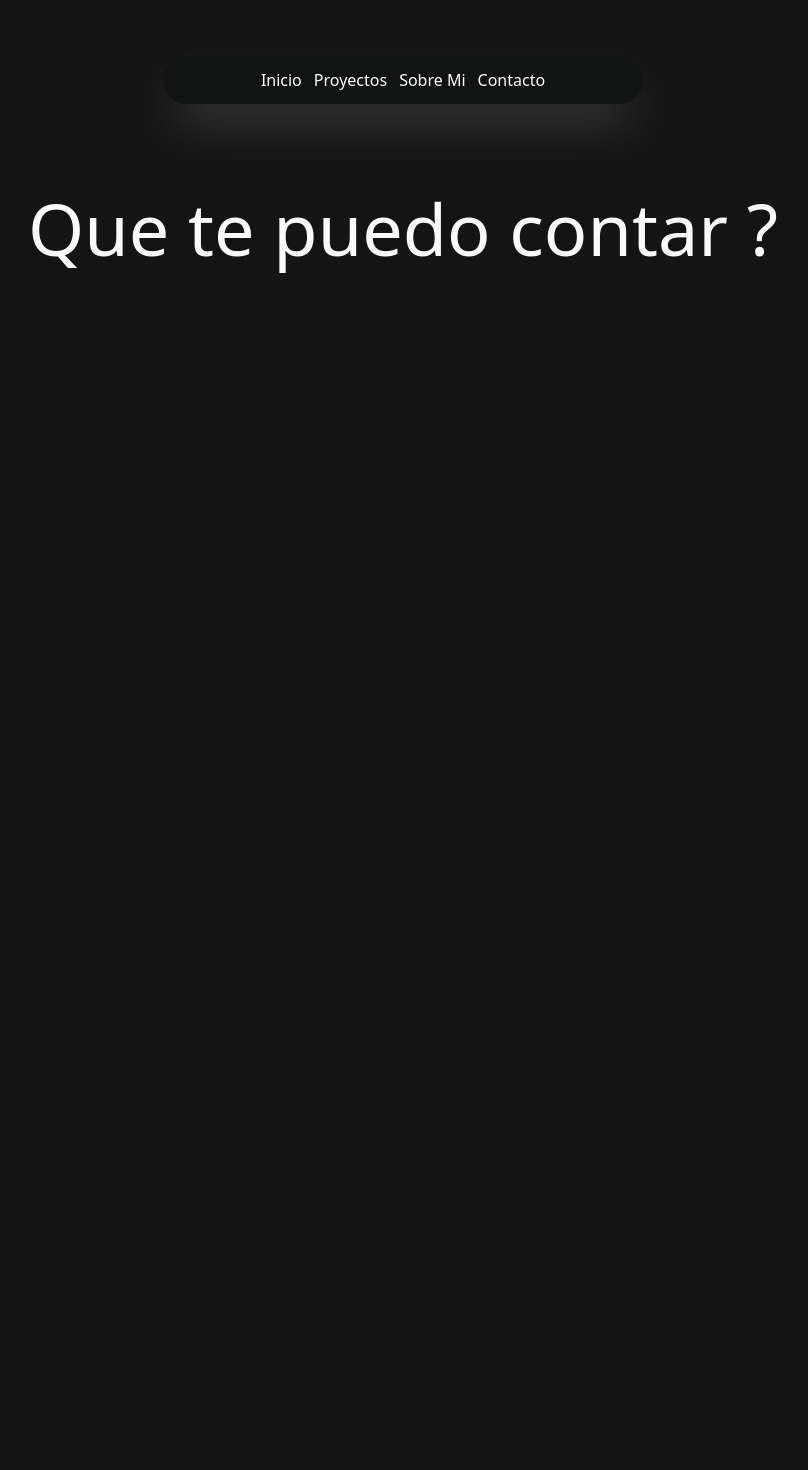
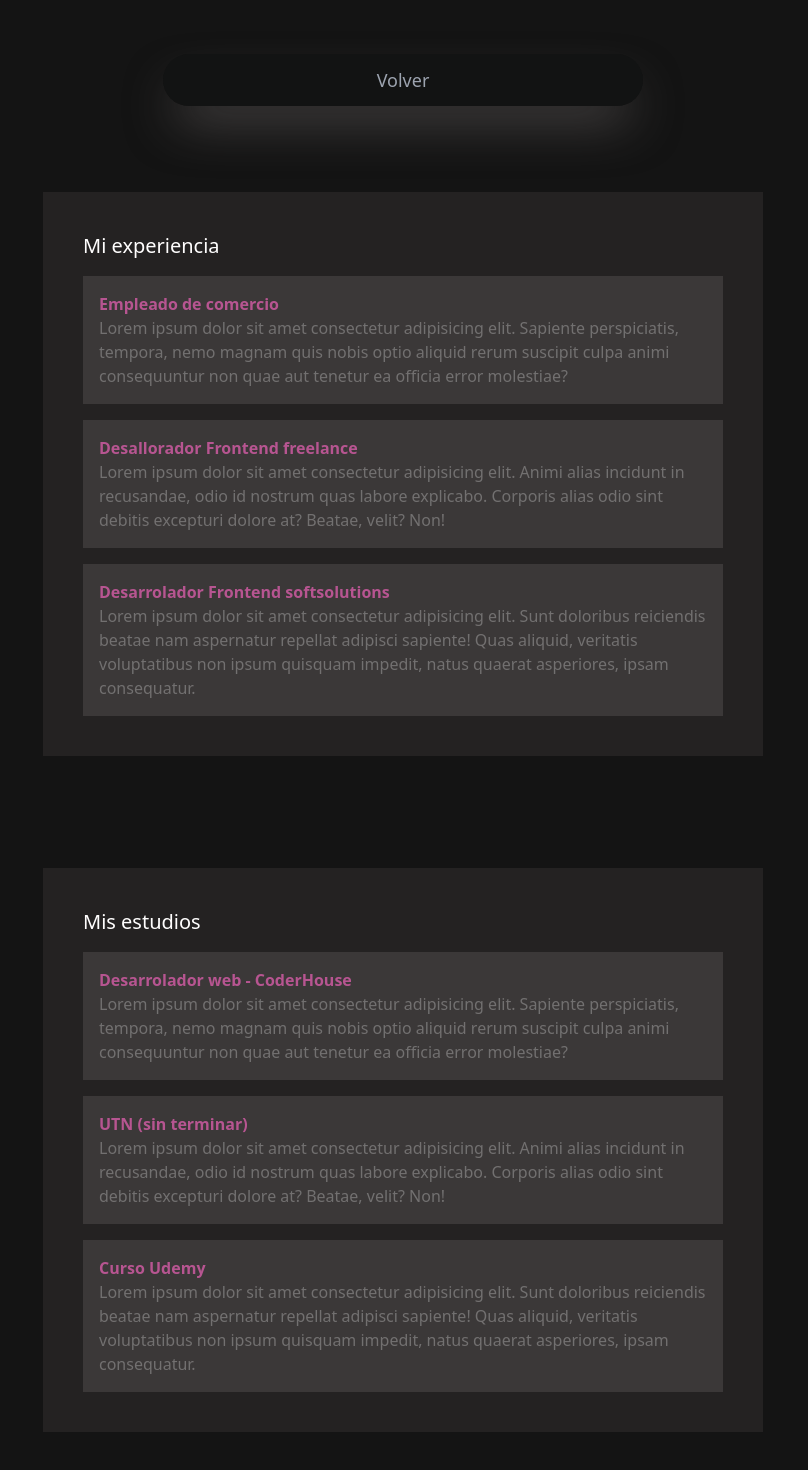
Before and after one commit to agussanchz/portfolio, a Next.js app: page /sobre-mi in a window 1280 px wide. Shown: the top 1470 px of the page, without its empty margins (237-1045 px from the left). Before the commit the page ends 800 px from the top, so only its background shows below. Built offline with nearby package versions, Linux system fonts and the light colour scheme.

Commit message:
nuevo diseño y funcionalidades

```diff
--- a/src/app/layout.jsx
+++ b/src/app/layout.jsx
@@ -8,8 +8,8 @@ export const metadata = {
 export default function RootLayout({ children }) {
   return (
     <html lang="es">
-      <body className="bg-[#141414] h-screen w-screen">
-        <main className='flex flex-col justify-center items-center text-slate-50'>
+      <body className="bg-[#141414] text-[#fffefe]">
+        <main>
           {children}
         </main>
       </body>
--- a/src/app/page.jsx
+++ b/src/app/page.jsx
@@ -3,8 +3,9 @@ import Link from "next/link";
 
 export default function Home() {
   return (
-    <main className="h-screen w-screen flex justify-center items-center">
-      <section className=" flex flex-col justify-center items-center p-20 rounded-2xl shadow-2xl shadow-[#524e4e]  gap-10 w-[50rem] h-auto text-[#FFFFFF]  bg-[#131414eb]">
+    <main>
+      <section className="h-screen lg:w-1/2 lg:py-24 lg:px-24 lg:fixed left-0 top-0 flex justify-center  text-white">
+        <article className="flex flex-col justify-center items-center p-20 rounded-2xl shadow-2xl shadow-[#524e4e]  gap-10 w-[50rem] h-auto text-[#FFFFFF]  bg-[#131414eb]">
           <div className="flex flex-col gap-2 justify-center items-center">
             <Image
               src={'/imgAvatar.jpg'}
@@ -17,16 +18,40 @@ export default function Home() {
             <h2 className="font-bold text-7xl">Agustin Sanchez</h2>
             <p className="text-xl">Frontend Developer -  <Link className="text-[#b75591]" href={'https://www.linkedin.com/in/agussanchz/'} target="blank">@agussanchz</Link></p>
           </div>
-        <div className="flex justify-center items-center gap-10 rounded-3xl shadow-2xl shadow-[#524e4e]  w-[30rem] h-20 text-[#FFFFFF] bg-[#131414eb] ">
-          <div className="text-center hover:scale-110 cursor-pointer ">
-            <Link href={'/proyectos'} className="text-xl font-bold ">Proyectos</Link>
+        </article>
+      </section>
+
+      <section className=" lg:w-1/2 lg:py-24 lg:px-5 lg:absolute right-0 top-0 flex flex-col  gap-20 ">
+        <div className="bg-[#292727ca] w-[45rem] flex flex-col p-10 gap-2 ">
+          <h2 className="text-xl text-[#fffefe] font-medium">Sobre mi</h2>
+          <p className='flex justify-center text-balance text-[#727070]'>
+            Me llama mucho la atencion la capacidad de nuestra mente cuando se pone a jugar con el diseño, los colores, estetica y funcionalidad de una plataforma digital. Es por esto, que me involucre en el mundo de la programacion, para poder plasmar mis ideas e intentar crear algo que realmente sea atractivo/funcional para el ojo humano.
+            Actualmente utilizo React.js y tailwind CSS para realizar mis proyectos y trabajos.
+          </p>
+          <Link href={'/sobre-mi'} className="text-md font-bold ">Ver mas sobre mi experiencia</Link>
         </div>
-          <div className="text-center hover:scale-110  cursor-pointer">
-            <Link href={'/contacto'} className="text-xl font-bold">Contacto</Link>
+        <div className="bg-[#292727ca]  w-[45rem] flex flex-col p-10 gap-4">
+          <h2 className="text-xl text-[#fffefe] font-medium">Proyectos</h2>
+          <article className="bg-[#423f3fca] flex flex-col p-4 hover:border hover:border-gray-400">
+            <h3 className="font-bold text-[#b75591]">Centro Privado Salud</h3>
+            <p className="text-[#727070]">Pagina web para una clinica privada.</p>
+            <Link href={'/'} className="text-md font-bold ">Ver mas</Link>
+          </article>
+          <article className="bg-[#423f3fca] flex flex-col p-4 hover:border hover:border-gray-400">
+            <h3 className="font-bold text-[#b75591]">Barberia Edgar</h3>
+            <p className="text-[#727070]">Turnero online para barberia.</p>
+            <Link href={'/'} className="text-md font-bold ">Ver mas</Link>
+          </article>
+          <article className="bg-[#423f3fca] flex flex-col p-4 hover:border hover:border-gray-400">
+            <h3 className="font-bold text-[#b75591]">Ecommerce</h3>
+            <p className="text-[#727070]">Proyecto ecommerce.</p>
+            <Link href={'/'} className="text-md font-bold ">Ver mas</Link>
+          </article>
+          <Link href={'/proyectos'} className="text-xl font-bold ">Ver todos los proyectos</Link>
         </div>
-          <div className="text-center hover:scale-110  cursor-pointer">
-            <Link href={'/sobre-mi'} className="text-xl font-bold">Sobre mi</Link>
-          </div>
+        <div className="bg-[#292727ca] w-[45rem] flex flex-col p-10 gap-2">
+          <p className='text-7xl'>Me gustaria realizar un proyecto juntos, <span className='text-[#b75591]'>contactame.</span></p>
+          <Link href={'/contacto'} className="text-xl font-bold ">Ir a contacto</Link>
         </div>
       </section>
     </main>
--- a/src/app/proyectos/page.jsx
+++ b/src/app/proyectos/page.jsx
@@ -4,7 +4,7 @@ import React from 'react'
 
 export default function Proyectos() {
     return (
-        <main className='py-20 flex flex-col gap-28'>
+        <main className='py-20 flex flex-col justify-center items-center gap-28'>
             <header className="flex justify-center items-center">
                 <Navbar />
             </header>
--- a/src/app/sobre-mi/page.jsx
+++ b/src/app/sobre-mi/page.jsx
@@ -4,11 +4,40 @@ import React from 'react'
 
 export default function SobreMi() {
   return (
-    <main className='py-20 flex flex-col gap-28'>
+    <main className='py-20 flex flex-col justify-center items-center gap-28'>
       <header className="flex justify-center items-center">
         <Navbar />
       </header>
-      <h1 className='text-7xl'>Que te puedo contar ?</h1>
+      <div className="bg-[#292727ca]  w-[45rem] flex flex-col p-10 gap-4">
+        <h2 className="text-xl text-[#fffefe] font-medium">Mi experiencia</h2>
+        <article className="bg-[#423f3fca] flex flex-col p-4 hover:border hover:border-gray-400">
+          <h3 className="font-bold text-[#b75591]">Empleado de comercio</h3>
+          <p className="text-[#727070]">Lorem ipsum dolor sit amet consectetur adipisicing elit. Sapiente perspiciatis, tempora, nemo magnam quis nobis optio aliquid rerum suscipit culpa animi consequuntur non quae aut tenetur ea officia error molestiae?</p>
+        </article>
+        <article className="bg-[#423f3fca] flex flex-col p-4 hover:border hover:border-gray-400">
+          <h3 className="font-bold text-[#b75591]">Desallorador Frontend freelance</h3>
+          <p className="text-[#727070]">Lorem ipsum dolor sit amet consectetur adipisicing elit. Animi alias incidunt in recusandae, odio id nostrum quas labore explicabo. Corporis alias odio sint debitis excepturi dolore at? Beatae, velit? Non!</p>
+        </article>
+        <article className="bg-[#423f3fca] flex flex-col p-4 hover:border hover:border-gray-400">
+          <h3 className="font-bold text-[#b75591]">Desarrolador Frontend softsolutions</h3>
+          <p className="text-[#727070]">Lorem ipsum dolor sit amet consectetur adipisicing elit. Sunt doloribus reiciendis beatae nam aspernatur repellat adipisci sapiente! Quas aliquid, veritatis voluptatibus non ipsum quisquam impedit, natus quaerat asperiores, ipsam consequatur.</p>
+        </article>
+      </div>
+      <div className="bg-[#292727ca]  w-[45rem] flex flex-col p-10 gap-4">
+        <h2 className="text-xl text-[#fffefe] font-medium">Mis estudios</h2>
+        <article className="bg-[#423f3fca] flex flex-col p-4 hover:border hover:border-gray-400">
+          <h3 className="font-bold text-[#b75591]">Desarrolador web - CoderHouse</h3>
+          <p className="text-[#727070]">Lorem ipsum dolor sit amet consectetur adipisicing elit. Sapiente perspiciatis, tempora, nemo magnam quis nobis optio aliquid rerum suscipit culpa animi consequuntur non quae aut tenetur ea officia error molestiae?</p>
+        </article>
+        <article className="bg-[#423f3fca] flex flex-col p-4 hover:border hover:border-gray-400">
+          <h3 className="font-bold text-[#b75591]">UTN (sin terminar)</h3>
+          <p className="text-[#727070]">Lorem ipsum dolor sit amet consectetur adipisicing elit. Animi alias incidunt in recusandae, odio id nostrum quas labore explicabo. Corporis alias odio sint debitis excepturi dolore at? Beatae, velit? Non!</p>
+        </article>
+        <article className="bg-[#423f3fca] flex flex-col p-4 hover:border hover:border-gray-400">
+          <h3 className="font-bold text-[#b75591]">Curso Udemy</h3>
+          <p className="text-[#727070]">Lorem ipsum dolor sit amet consectetur adipisicing elit. Sunt doloribus reiciendis beatae nam aspernatur repellat adipisci sapiente! Quas aliquid, veritatis voluptatibus non ipsum quisquam impedit, natus quaerat asperiores, ipsam consequatur.</p>
+        </article>
+      </div>
     </main>
   )
 }
--- a/src/components/Navbar.jsx
+++ b/src/components/Navbar.jsx
@@ -3,12 +3,9 @@ import React from 'react'
 
 export default function Navbar() {
   return (
-    <nav className='flex justify-center items-center text-center gap-3 shadow-2xl fixed shadow-[#524e4e] text-[#FFFFFF] bg-[#131414eb]  w-[30rem] p-3 rounded-full'>
-        <ul className='flex justify-center gap-3 text-md '>
-            <Link href={'/'}>Inicio</Link>
-            <Link href={'/proyectos'}>Proyectos</Link>
-            <Link href={'/sobre-mi'}>Sobre Mi</Link>
-            <Link href={'/contacto'}>Contacto</Link>
+    <nav className='shadow-2xl fixed shadow-[#524e4e] text-gray-400 bg-[#131414eb]  w-[30rem] p-3 rounded-full'>
+        <ul className='flex justify-center gap-3 text-lg font-medium'>
+            <Link href={'/'} className='hover:text-[#FFFFFF]'>Volver</Link>
         </ul>
     </nav>
   )
```
Lines whose indentation alone changed are shown as unchanged.
